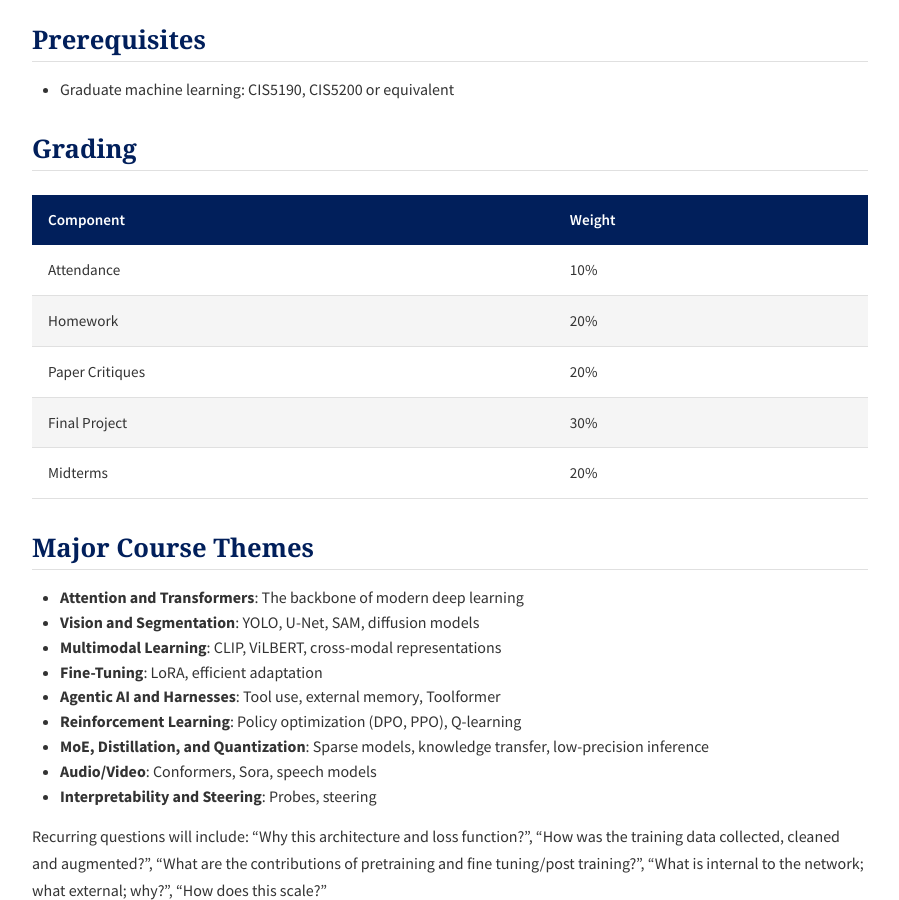
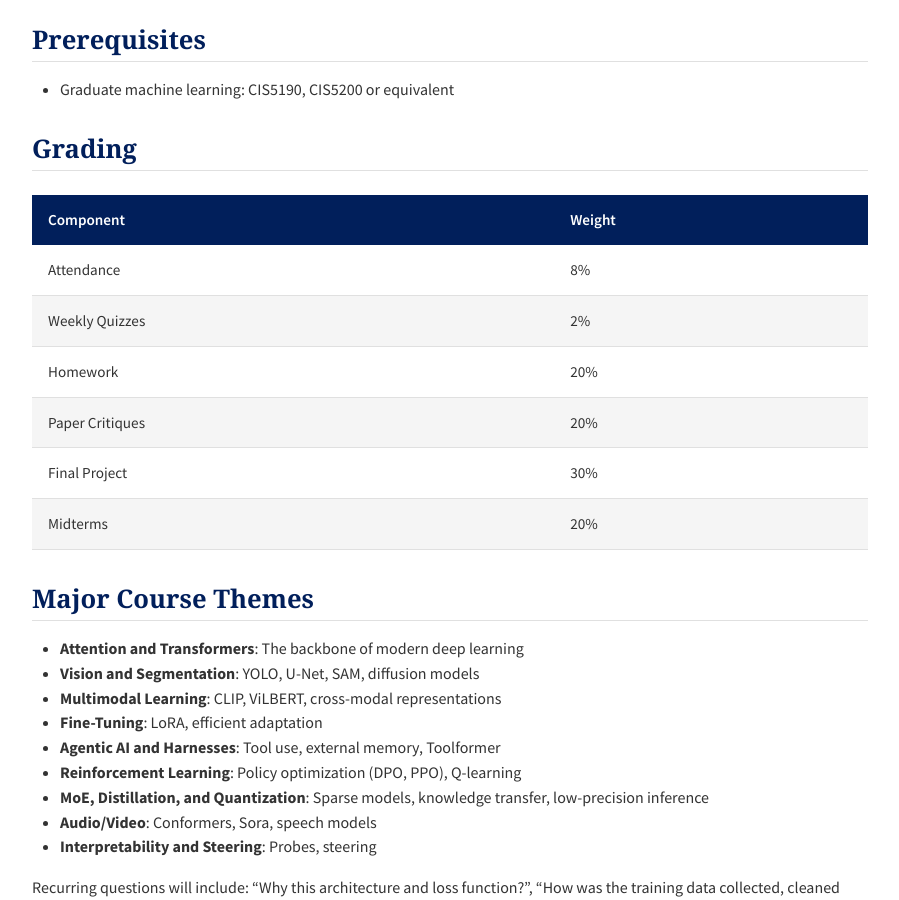
Before and after one commit to ungarl/CIS6220, a Jekyll site: the page built from index.md, in a window 1280 px wide and 900 px high, scrolled down 883 px. Shown: the whole window, without its empty margins (190-1089 px from the left). Built offline with Jekyll 4.4.1, drawn with Linux system fonts in a browser that asks for light colours; some web fonts are replaced.

Commit message:
Add weekly quizzes to grading, reduce attendance to 8%

```diff
--- a/index.md
+++ b/index.md
@@ -32,7 +32,8 @@ Two lectures per week (mandatory attendance), weekly homework (vibe-coded pytorc
 
 | Component | Weight |
 |-----------|--------|
-| Attendance | 10% |
+| Attendance | 8% |
+| Weekly Quizzes | 2% |
 | Homework | 20% |
 | Paper Critiques | 20% |
 | Final Project | 30% |
```
